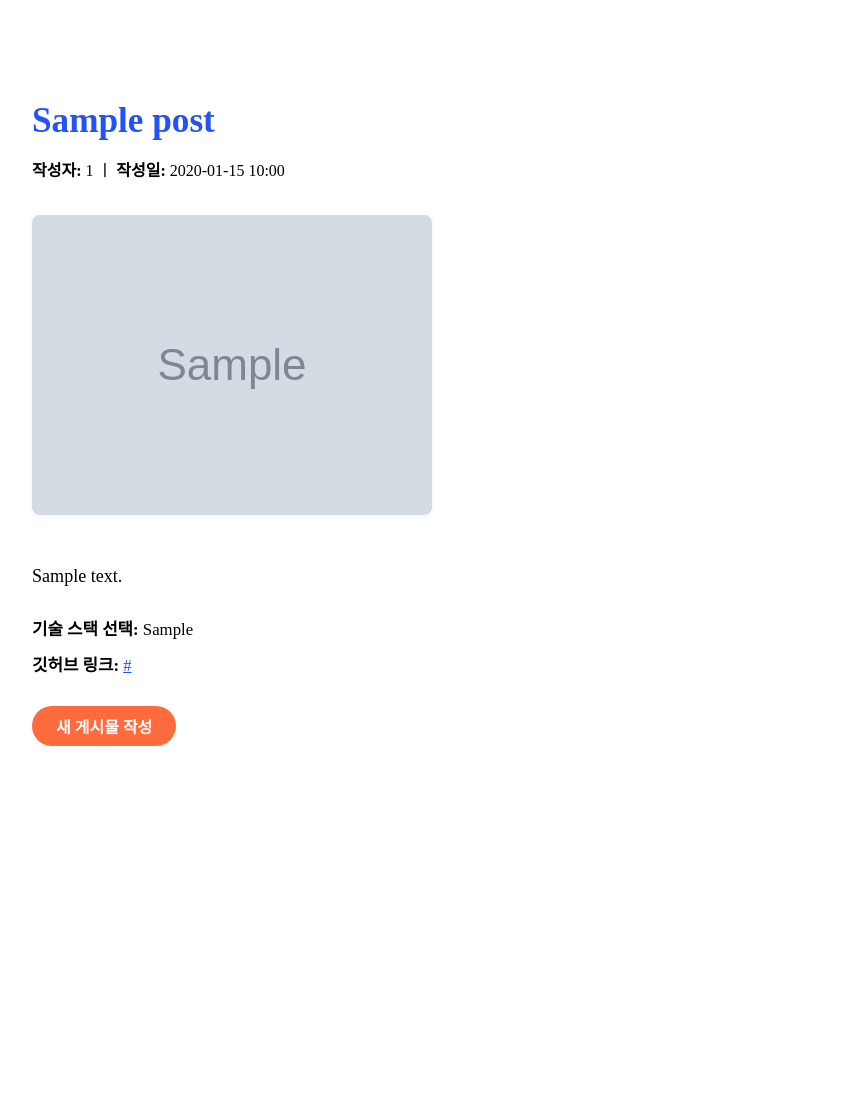
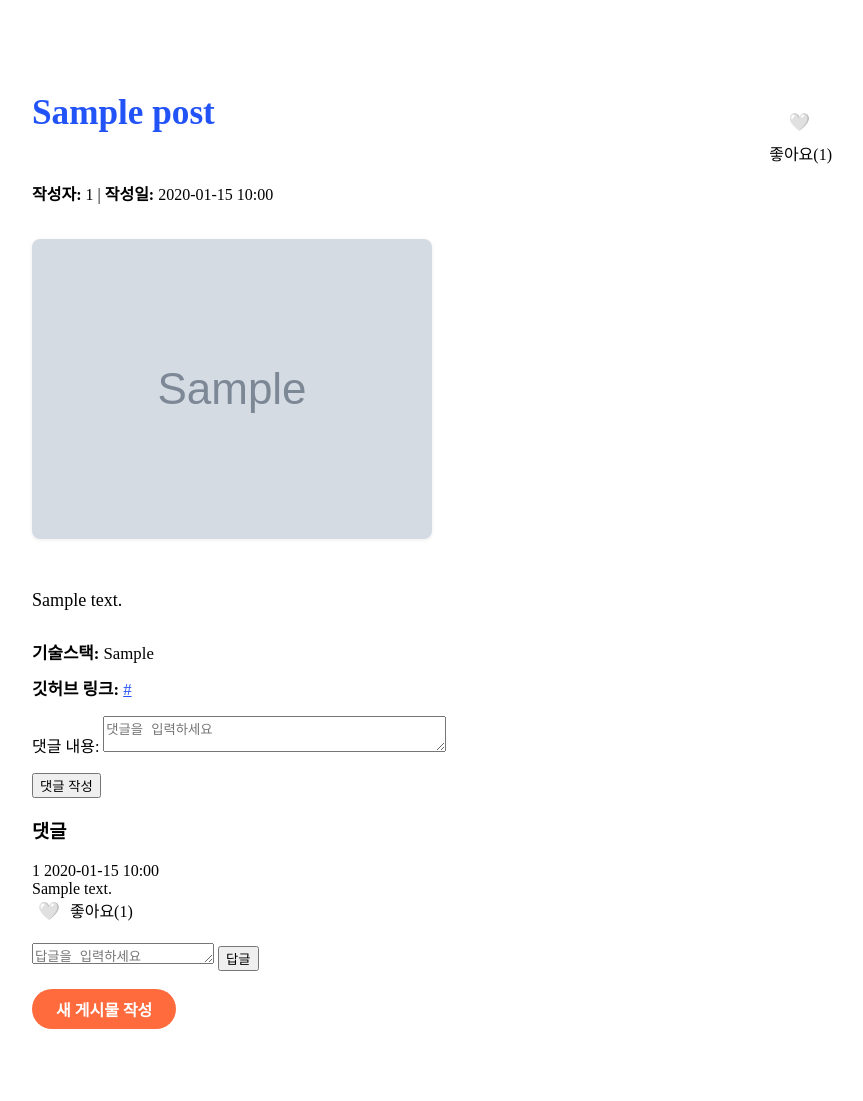
Before and after one commit to SSWU-LIKELION-14TH-BE/Django_LeeGaYun, a Django app: page /post/1/ in a window 1280 px wide. Shown: the whole page, without its empty margins (208-1071 px from the left). Before the commit the page ends 746 px from the top, so only its background shows below. Run offline with Django 5.2, Linux system fonts and the light colour scheme; tables that the repository leaves empty hold one stand-in row (values such as "Sample post"); grey boxes marked "Sample" are stand-in pictures.

Commit message:
feat: 좋아요, 댓글, 대댓글 기능 구현

```diff
--- a/post/forms.py
+++ b/post/forms.py
@@ -1,5 +1,6 @@
 from django import forms
 from .models import Post
+from .models import Comment
 
 class PostForm(forms.ModelForm):
     class Meta:
@@ -11,3 +12,11 @@ class PostForm(forms.ModelForm):
             'tech_stack': forms.TextInput(attrs={'class': 'post-input', 'placeholder': '기술 스택 선택'}),
             'github_link': forms.TextInput(attrs={'class': 'post-input', 'placeholder': '깃허브 링크'}),
         }
+
+class CommentForm(forms.ModelForm):
+    class Meta:
+        model = Comment
+        fields = ['content']
+        widgets = {
+            'content': forms.Textarea(attrs={'rows': 2, 'placeholder': '댓글을 입력하세요', 'class': 'comment-input'}),
+        }
--- a/post/models.py
+++ b/post/models.py
@@ -10,6 +10,24 @@ class Post(models.Model):
 	tech_stack = models.CharField(max_length=200, blank=True, verbose_name='기술 스택')
 	github_link = models.CharField(max_length=300, blank=True, verbose_name='깃허브 링크')
 	created_at = models.DateTimeField(auto_now_add=True, verbose_name='작성일')
+	likes = models.ManyToManyField(settings.AUTH_USER_MODEL, related_name='liked_posts', blank=True, verbose_name='좋아요')
 
 	def __str__(self):
 		return f"{self.title} - {self.author}"
+
+	def like_count(self):
+		return self.likes.count()
+
+class Comment(models.Model):
+	post = models.ForeignKey(Post, on_delete=models.CASCADE, related_name='comments')
+	author = models.ForeignKey(settings.AUTH_USER_MODEL, on_delete=models.CASCADE, verbose_name='작성자')
+	content = models.TextField(verbose_name='댓글 내용')
+	created_at = models.DateTimeField(auto_now_add=True, verbose_name='작성일')
+	parent = models.ForeignKey('self', null=True, blank=True, on_delete=models.CASCADE, related_name='replies', verbose_name='부모댓글')
+	likes = models.ManyToManyField(settings.AUTH_USER_MODEL, related_name='liked_comments', blank=True, verbose_name='좋아요')
+
+	def __str__(self):
+		return f"{self.author.user_id} - {self.content[:20]}"
+
+	def like_count(self):
+		return self.likes.count()
--- a/post/templates/post_detail.html
+++ b/post/templates/post_detail.html
@@ -8,8 +8,25 @@
 </head>
 <body>
     <div class="post-wrapper">
-        <h2>{{ post.title }}</h2>
-        <p><strong>작성자:</strong> {{ post.author.user_id }} ㅣ <strong>작성일:</strong> {{ post.created_at|date:"Y-m-d H:i" }}</p>
+        <div class="post-title-like-row">
+            <h2 class="post-title">{{ post.title }}</h2>
+            <div class="post-like-section post-like-top">
+                <form method="post" action="{% url 'post_like' post.pk %}">
+                    {% csrf_token %}
+                    <button type="submit" class="like-btn">
+                        {% if user.is_authenticated and user in post.likes.all %}
+                            ❤️
+                        {% else %}
+                            🤍
+                        {% endif %}
+                    </button>
+                </form>
+                <div class="like-count-text">
+                    좋아요(<span id="like-count">{{ post.like_count }}</span>)
+                </div>
+            </div>
+        </div>
+        <p><strong>작성자:</strong> {{ post.author.user_id }} | <strong>작성일:</strong> {{ post.created_at|date:"Y-m-d H:i" }}</p>
         {% if post.image %}
             <img src="{{ post.image.url }}" alt="이미지" class="post-detail-image">
         {% endif %}
@@ -17,7 +34,7 @@
             {{ post.content|linebreaksbr }}
         </div>
         <div class="post-detail-tech">
-            <strong>기술 스택 선택:</strong> {{ post.tech_stack }}
+            <strong>기술스택:</strong> {{ post.tech_stack }}
         </div>
         <div class="post-detail-github">
             <strong>깃허브 링크:</strong>
@@ -27,6 +44,71 @@
                 없음
             {% endif %}
         </div>
+        <!-- 댓글 작성 폼 -->
+        <div class="comment-form-section">
+            <form method="post">
+                {% csrf_token %}
+                {{ comment_form.as_p }}
+                <button type="submit" name="comment_submit" class="comment-btn">댓글 작성</button>
+            </form>
+        </div>
+        <!-- 댓글 목록 -->
+        <div class="comment-section">
+            <h3>댓글</h3>
+            {% for comment in comments %}
+                <div class="comment-list">
+                    <div class="comment-meta">
+                        <span class="comment-author">{{ comment.author.user_id }}</span>
+                        <span class="comment-date">{{ comment.created_at|date:"Y-m-d H:i" }}</span>
+                    </div>
+                    <div class="comment-content">{{ comment.content|linebreaksbr }}</div>
+                    <div class="comment-like-row">
+                        <form method="post" action="{% url 'comment_like' comment.id %}" style="display:inline;">
+                            {% csrf_token %}
+                            <button type="submit" class="comment-like-btn">
+                                {% if user.is_authenticated and user in comment.likes.all %}
+                                    ❤️
+                                {% else %}
+                                    🤍
+                                {% endif %}
+                            </button>
+                        </form>
+                        <span class="comment-like-count-text">좋아요({{ comment.like_count }})</span>
+                    </div>
+                    <form method="post" style="display:inline;" class="reply-form">
+                        {% csrf_token %}
+                        <input type="hidden" name="parent_id" value="{{ comment.id }}">
+                        <textarea name="content" rows="1" placeholder="답글을 입력하세요" class="comment-input"></textarea>
+                        <button type="submit" name="comment_submit" class="reply-btn">답글</button>
+                    </form>
+                    <!-- 대댓글 -->
+                    {% for reply in comment.replies.all %}
+                        <div class="reply">
+                            <div class="comment-meta">
+                               ㄴ<span class="comment-author">{{ reply.author.user_id }}</span>
+                                <span class="comment-date">{{ reply.created_at|date:"Y-m-d H:i" }}</span>
+                            </div>
+                            <div class="comment-content">{{ reply.content|linebreaksbr }}</div>
+                            <div class="comment-like-row">
+                                <form method="post" action="{% url 'comment_like' reply.id %}" style="display:inline;">
+                                    {% csrf_token %}
+                                    <button type="submit" class="comment-like-btn">
+                                        {% if user.is_authenticated and user in reply.likes.all %}
+                                            ❤️
+                                        {% else %}
+                                            🤍
+                                        {% endif %}
+                                    </button>
+                                </form>
+                                <span class="comment-like-count-text">좋아요({{ reply.like_count }})</span>
+                            </div>
+                        </div>
+                    {% endfor %}
+                </div>
+            {% empty %}
+                <p>아직 댓글이 없습니다.</p>
+            {% endfor %}
+        </div>
         <a href="{% url 'post_create' %}" class="post-detail-create-btn">새 게시물 작성</a>
     </div>
 </body>
--- a/post/urls.py
+++ b/post/urls.py
@@ -1,7 +1,9 @@
 from django.urls import path
-from .views import post_create_view, post_detail_view
+from .views import post_create_view, post_detail_view, post_like_view, comment_like_view
 
 urlpatterns = [
     path('create/', post_create_view, name='post_create'),
     path('<int:pk>/', post_detail_view, name='post_detail'),
+    path('<int:pk>/like/', post_like_view, name='post_like'),
+    path('comment/<int:comment_id>/like/', comment_like_view, name='comment_like'),
 ]
--- a/post/views.py
+++ b/post/views.py
@@ -1,7 +1,9 @@
+from django.http import HttpResponseRedirect
+from django.urls import reverse
 from django.shortcuts import render, redirect, get_object_or_404
 from django.contrib.auth.decorators import login_required
-from .forms import PostForm
-from .models import Post
+from .forms import PostForm, CommentForm
+from .models import Post, Comment
 
 @login_required
 def post_create_view(request):
@@ -18,4 +20,50 @@ def post_create_view(request):
 
 def post_detail_view(request, pk):
 	post = get_object_or_404(Post, pk=pk)
-	return render(request, 'post_detail.html', {'post': post})
+	comments = Comment.objects.filter(post=post, parent__isnull=True).order_by('-created_at')
+	comment_form = CommentForm()
+
+	# 댓글/대댓글 작성 처리
+	if request.method == 'POST' and 'comment_submit' in request.POST:
+		comment_form = CommentForm(request.POST)
+		if comment_form.is_valid():
+			new_comment = comment_form.save(commit=False)
+			new_comment.post = post
+			new_comment.author = request.user
+			parent_id = request.POST.get('parent_id')
+			if parent_id:
+				try:
+					parent_comment = Comment.objects.get(id=parent_id, post=post)
+					new_comment.parent = parent_comment
+				except Comment.DoesNotExist:
+					new_comment.parent = None
+			new_comment.save()
+			return redirect('post_detail', pk=post.pk)
+
+	return render(request, 'post_detail.html', {
+		'post': post,
+		'comments': comments,
+		'comment_form': comment_form,
+	})
+
+# 좋아요 처리 뷰
+@login_required
+def post_like_view(request, pk):
+	post = get_object_or_404(Post, pk=pk)
+	user = request.user
+	if user in post.likes.all():
+		post.likes.remove(user)
+	else:
+		post.likes.add(user)
+	return HttpResponseRedirect(reverse('post_detail', args=[pk]))
+
+# 댓글 좋아요 처리 뷰
+@login_required
+def comment_like_view(request, comment_id):
+	comment = get_object_or_404(Comment, id=comment_id)
+	user = request.user
+	if user in comment.likes.all():
+		comment.likes.remove(user)
+	else:
+		comment.likes.add(user)
+	return redirect('post_detail', pk=comment.post.pk)
--- a/static/css/post_detail.css
+++ b/static/css/post_detail.css
@@ -11,8 +11,29 @@
     margin-bottom: 12px;
 }
 
+.post-title-like-row {
+    display: flex;
+    align-items: center;
+    justify-content: space-between;
+    margin-bottom: 10px;
+}
+
+.post-title {
+    margin: 0;
+    font-size: 2.2rem;
+    color: #2253f7;
+    flex: 1;
+}
+
+.post-like-top {
+    display: flex;
+    flex-direction: column;
+    align-items: flex-end;
+    min-width: 80px;
+}
+
 .post-detail-image {
-    max-width: 80%;
+    max-width: 100%;
     margin: 18px 0;
     border-radius: 8px;
     box-shadow: 0 1px 4px rgba(0,0,0,0.07);
@@ -44,6 +65,33 @@
     font-weight: 600;
     margin-top: 18px;
 }
+
 .post-detail-create-btn:hover {
     background: #e24a1a;
 }
+
+.post-like-section {
+    margin: 24px 0 0 0;
+    text-align: left;
+    display: flex;
+    flex-direction: column;
+}
+
+.like-btn {
+    border: none;
+    border-radius: 20px;
+    padding: 8px 22px;
+    font-size: 1.08em;
+    font-weight: 600;
+    cursor: pointer;
+    margin-top: 8px;
+    background: none;
+}
+
+.comment-like-btn{
+    border: none;
+    background: none;
+    font-size: 1.1em;
+    cursor: pointer;
+    margin-bottom: 20px;
+}
```
